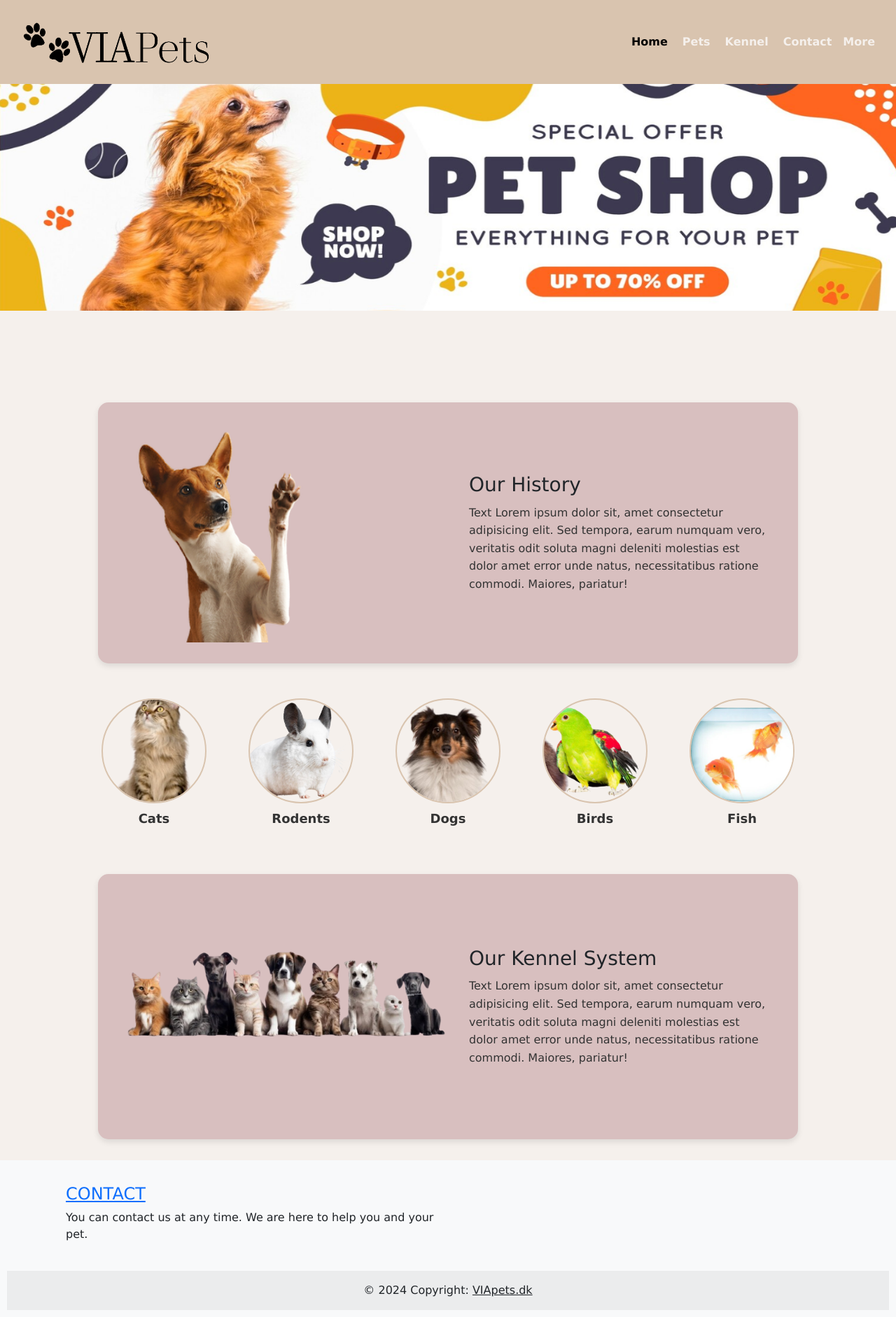
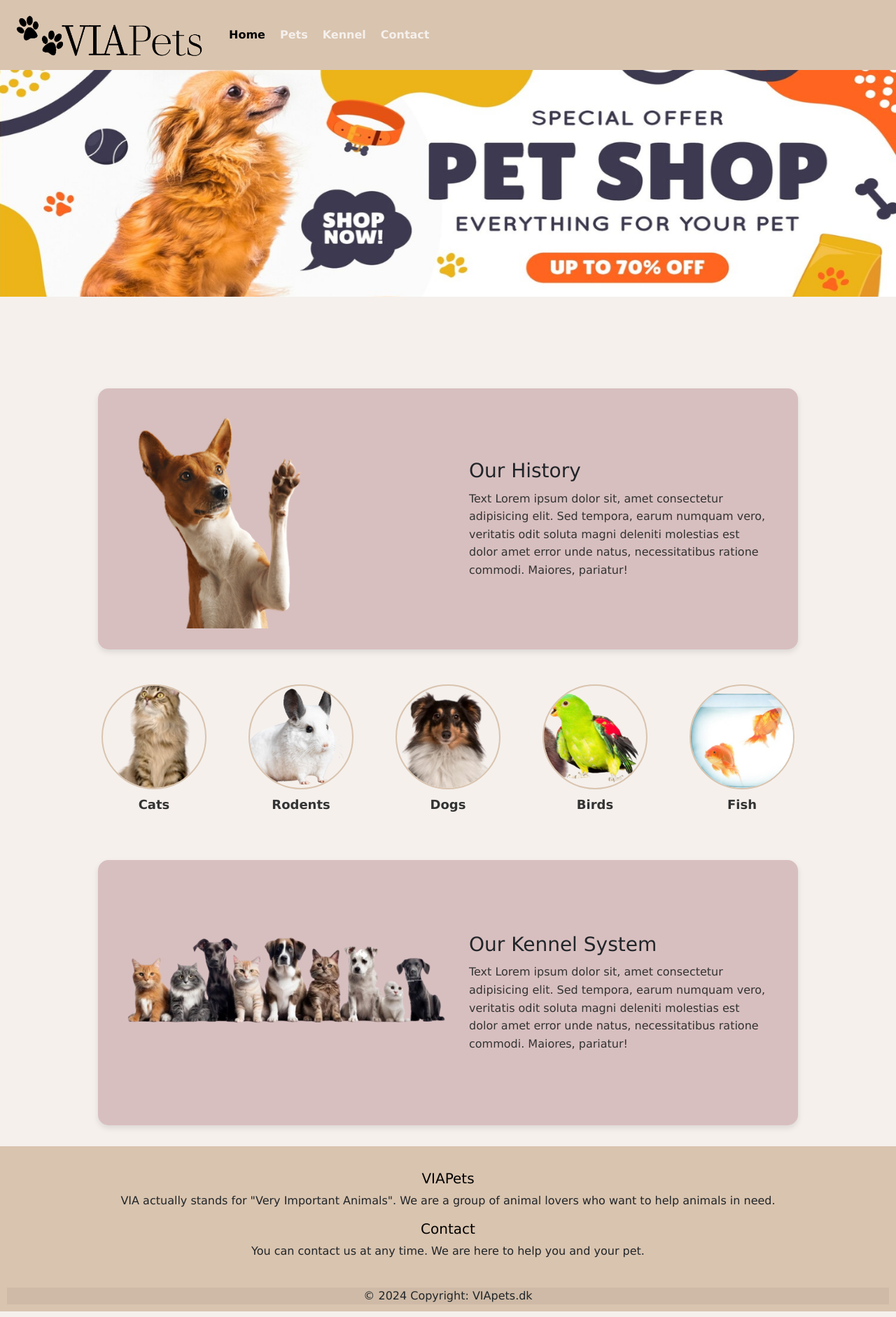
Before and after one commit to LewJa/SEP1-VIApets, a plain HTML site: page homePage.html in a window 1280 px wide. Shown: the whole page at 70% size. Drawn offline with Linux system fonts and the light colour scheme.

Commit message:
added navbar for all pages

```diff
--- a/css/contact.css
+++ b/css/contact.css
@@ -1,78 +1,12 @@
 /* General body styling */
-body{
+body {
     margin: 0;
     background-color: #f5f0ec;
     font-family: 'Lucida Sans', 'Lucida Sans Regular', 'Lucida Grande', 'Lucida Sans Unicode', Geneva, Verdana, sans-serif;
 }
 
-/* Navbar styling */
-.navbar{
-    display: flex;
-    align-items: center;
-    background-color: #d9c4af;
-    position: sticky; /* Made the navbar sticky */
-    top: 0; /* Sticks on top */
-    width: 100%;
-    z-index: 10;
-    padding: 10px 20px;
-}
-.navbar a{
-    color:#f5f0ec ;
-    display: inline-block;
-    text-align: center;
-    padding: 14px 20px;
-    text-decoration: none;
-    font-weight: bold;
-}
-.navbar a:hover{
-   background-color:#f5f0ec;
-   color: black;
-   border-radius: 25px;
-}
-.img-logo{
-    margin-right: 10%;
-}
-
-/* Slider styling */
-.slider{
-    position: relative;
-    max-width: 100%;
-    margin:0 auto;
-    overflow: hidden;
-}
-.slides{
-    display: flex;
-    animation: slide 12s infinite;
-}
-.slide{
-    min-width: 100%;
-    transition: transform 1s ease;
-}
-.slide img{
-    width: 100%;
-    height: 80%;
-}
-@keyframes slide{
-    0%{transform: translateX(0);}
-    25%{transform: translateX(0);}
-    30%{transform: translateX(-100%);}
-    55%{transform: translateX(-100%);}
-    60%{transform: translateX(-200%);}
-    85%{transform: translateX(-200%);}
-    100%{transform: translateX(0);}
-}
-
-/* Content styling */
-.content{
-    display: flex;
-    justify-content: center;
-    align-items: center;
-    padding: 20px;
-    margin-top: 20px;
-}
-
 /* Box styling */
-.box{
+.box {
     display: flex;
     align-items: center;
     background-color: #d8bfbf;
@@ -83,45 +17,53 @@ body{
     box-shadow: 0 4px 8px rgba(0, 0, 0, 0.1);
     margin: 20px;
 }
-.box-img{
+
+.box-img {
     width: 50%;
     height: 50%;
     border-radius: 10px;
     margin-right: 20px;
 }
-.box-text{
+
+.box-text {
     flex: 1;
     text-align: left;
     padding: 10px;
 }
-.box-text h2{
+
+.box-text h2 {
     margin: 0 0 10px;
     font-size: 28px;
 }
+
 #StaffBox .box-text h2 {
-    margin-bottom: 20px; /* Add margin to the heading */
+    margin-bottom: 20px;
+    /* Add margin to the heading */
 }
-.box-text p{
+
+.box-text p {
     margin: 0;
     color: #333;
     line-height: 1.6;
 }
 
 /* Photo list styling */
-.photo-list{
+.photo-list {
     display: flex;
     justify-content: center;
     padding: 0;
     margin: 20px 0;
     list-style-type: none;
 }
-.photo-item{
+
+.photo-item {
     display: flex;
     flex-direction: column;
     align-items: center;
     margin: 0 10px;
 }
-.photo{
+
+.photo {
     width: 110px;
     height: 110px;
     border-radius: 50%;
@@ -129,7 +71,8 @@ body{
     margin: 0 10px;
     border: 2px solid #d9c4af;
 }
-.photo-name{
+
+.photo-name {
     margin-top: 8px;
     font-size: 18px;
     color: #333;
@@ -137,21 +80,12 @@ body{
     font-weight: bold;
 }
 
-/* Footer styling */
-footer{
-    background-color: #d9c4af;
-    text-align: center;
-    padding: 10px;
-    position: relative;
-    bottom: 0;
-    width: 100%;
+/* Contact section styling */
+.contact-bold {
+    font-weight: bold;
 }
 
-/* Contact section styling */
-.contact-bold{
-    font-weight: bold;
-}
-#GoogleMap{
+#GoogleMap {
     display: flex;
     align-items: center;
     background-color: #d8bfbf;
@@ -162,13 +96,14 @@ footer{
     box-shadow: 0 4px 8px rgba(0, 0, 0, 0.1);
     margin: 20px;
 }
-#ContactUs{
+
+#ContactUs {
     width: 600px;
     height: 410px;
 }
 
 /* Staff section styling */
-#StaffBox{
+#StaffBox {
     display: flex;
     flex-wrap: wrap;
     justify-content: center;
@@ -177,56 +112,68 @@ footer{
     margin-top: 20px;
     max-width: 1320px;
 }
-.staff{
+
+.staff {
     display: flex;
     flex-direction: column;
     justify-content: center;
     align-items: center;
     margin: 10px;
     max-width: 300px;
-    flex: 1 1 300px; /* Allow flex items to grow and shrink */
+    flex: 1 1 300px;
+    /* Allow flex items to grow and shrink */
 }
-.staff-name{
+
+.staff-name {
     text-align: center;
     font-weight: bold;
     margin-top: 10px;
     width: 100%;
 }
-.staff-comment{
+
+.staff-comment {
     text-align: center;
     margin-top: 1px;
     width: 100%;
     color: black;
 }
-.row1, .row2{
+
+.row1,
+.row2 {
     display: flex;
     justify-content: center;
     align-items: center;
     padding: 20px;
 }
+
 .break {
     flex-basis: 100%;
     height: 0;
 }
-.box-img-pp{
+
+.box-img-pp {
     width: 50%;
     height: 50%;
     border-radius: 10px;
 }
-#Staff{
+
+#Staff {
     display: flex;
     justify-content: center;
     align-items: center;
 }
-.logo{
+
+.logo {
     width: 292px;
     height: 80px;
 }
-.email{
+
+.email {
     color: black;
     text-decoration: none;
 }
-.button a{
+
+.button a {
     background-color: #f5f0ec;
     color: black;
     border-radius: 25px;
@@ -235,6 +182,7 @@ footer{
     text-decoration: none;
     display: inline-block;
 }
+
 .button a:hover {
     color: #8f8282;
 }
--- a/css/kennel.css
+++ b/css/kennel.css
@@ -119,17 +119,3 @@ body {
         height: 150px;
     }
 }
-
-footer{
-    background-color: #d9c4af;
-    text-align: center;
-    padding: 10px;
-    position: relative;
-    bottom: 0;
-    width: 100%;
-}
-
-footer a {
-    color: black;
-    text-decoration: none;
-}
--- a/css/main.css
+++ b/css/main.css
@@ -251,6 +251,8 @@ body {
     text-align: center;
     font-weight: bold;
 }
+
+/* Footer styling */
 footer{
     background-color: #d9c4af;
     text-align: center;
@@ -259,3 +261,8 @@ footer{
     bottom: 0;
     width: 100%;
 }
+
+footer a {
+    color: black;
+    text-decoration: none;
+}
--- a/homePage.html
+++ b/homePage.html
@@ -5,49 +5,31 @@
     <meta charset="UTF-8">
     <meta name="viewport" content="width=device-width, initial-scale=1.0">
     <title>Home page</title>
-    <link href="css/bootstrap.min.css" rel="stylesheet" type="text/css">
+    <link href="css/bootstrap.min.css" rel="stylesheet" type="text/css" />
+    <script src="js/bootstrap.bundle.min.js"></script>
     <link href="css/main.css" rel="stylesheet" type="text/css">
 
 </head>
 
 <body>
-    <!-- Navbar -->
-<nav class="navbar navbar-expand-lg navbar-light">
-    <div class="container-fluid">
-        <!-- Logo -->
-        <a class="navbar-brand" href="#">
-            <img src="png/VIAPets Logo.png" alt="Logo" class="logo img-logo">
-        </a>
+    <!-- Navigation bar -->
+    <nav class="navbar navbar-expand-sm">
+        <div class="container-fluid">
+            <img class="logo" src="png/VIAPets Logo.png" alt="Logo">
+            <button class="navbar-toggler" type="button" data-bs-toggle="collapse" data-bs-target="#myNavBar">
+                <span class="navbar-toggler-icon"></span>
+            </button>
+            <div class="collapse navbar-collapse" id="myNavBar">
+                <ul class="navbar-nav">
+                    <li class="nav-item"><a class="nav-link active" href="homePage.html">Home</a></li>
+                    <li class="nav-item"><a class="nav-link" href="pets.html">Pets</a></li>
+                    <li class="nav-item"><a class="nav-link" href="kennel.html">Kennel</a></li>
+                    <li class="nav-item"><a class="nav-link" href="contact.html">Contact</a></li>
+                </ul>
+            </div>
+        </div>
+    </nav>
 
-        <!-- Navbar Links -->
-        <div class="navbar-collapse">
-            <ul class="navbar-nav ms-auto">
-                <li class="nav-item">
-                    <a class="nav-link active" href="homePage.html">Home</a>
-                </li>
-                <li class="nav-item">
-                    <a class="nav-link" href="pets.html">Pets</a>
-                </li>
-                <li class="nav-item">
-                    <a class="nav-link" href="kennel.html">Kennel</a>
-                </li>
-                <li class="nav-item">
-                    <a class="nav-link" href="contact.html">Contact</a>
-                </li>
-                   <!-- Dropdown Menu (For Small Screens) -->
-                   <li class="dropdown">
-                    <a class="nav-link more-link" href="#">More</a>
-                    <div class="dropdown-content">
-                        <a href="homePage.html" class="dropdown-item">Home</a>
-                        <a href="pets.html" class="dropdown-item">Pets</a>
-                        <a href="kennel.html" class="dropdown-item">Kennel</a>
-                        <a href="contact.html" class="dropdown-item">Contact</a>
-                    </div>
-                </li>
-            </ul>
-        </div>
-    </div>
-</nav>
     <div class="slider">
         <div class="slides">
             <div class="slide">
@@ -106,15 +88,24 @@
             </div>
         </div>
     </div>
-       <!-- Footer -->
-       <footer class="bg-body-tertiary text-center text-lg-start">
+
+    <!-- Footer -->
+    <footer class="text-center text-lg-start">
         <!-- Grid container -->
         <div class="container p-4">
             <!--Grid row-->
             <div class="row">
                 <!--Grid column-->
-                <div class="col-lg-6 col-md-12 mb-4 mb-md-0">
-                    <h4 class="text-uppercase"><a href="contact.html">Contact</a></h4>
+                <div class="col-lg-12 col-md-12 mb-4 mb-md-0 text-center">
+                    <h5><a href="homePage.html">VIAPets</a></h5>
+                    <p>
+                        VIA actually stands for "Very Important Animals". We are a group of animal lovers who want to
+                        help animals in need.
+                    </p>
+                </div>
+                <!--Grid column-->
+                <div class="col-lg-12 col-md-12 mb-4 mb-md-0 text-center">
+                    <h5><a href="contact.html">Contact</a></h5>
                     <p>
                         You can contact us at any time. We are here to help you and your pet.
                     </p>
@@ -122,11 +113,10 @@
             </div>
         </div>
         <!-- Copyright -->
-        <div class="text-center p-3" style="background-color: rgba(0, 0, 0, 0.05)">
+        <div class="text-center" style="background-color: rgba(0, 0, 0, 0.05)">
             © 2024 Copyright:
             <a class="text-body" href="homePage.html">VIApets.dk</a>
         </div>
-        <!-- Copyright -->
     </footer>
 
 </body>
```
Also changed, not shown: contact.html (+31 -33 lines), kennel.html (+3 -3 lines), pets.html (+50 -10 lines), css/pets.css (added). Lines whose indentation alone changed are shown as unchanged.
